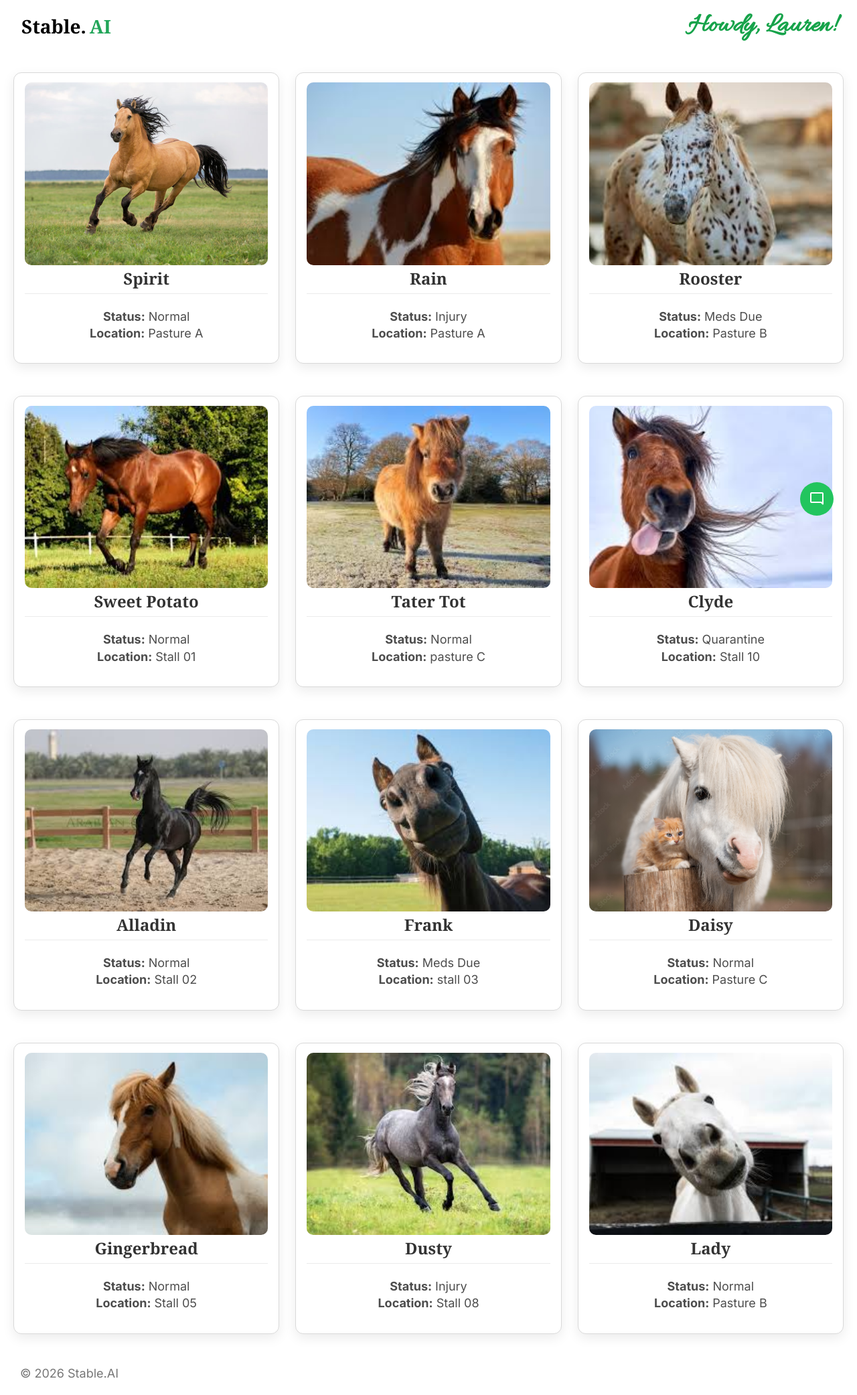
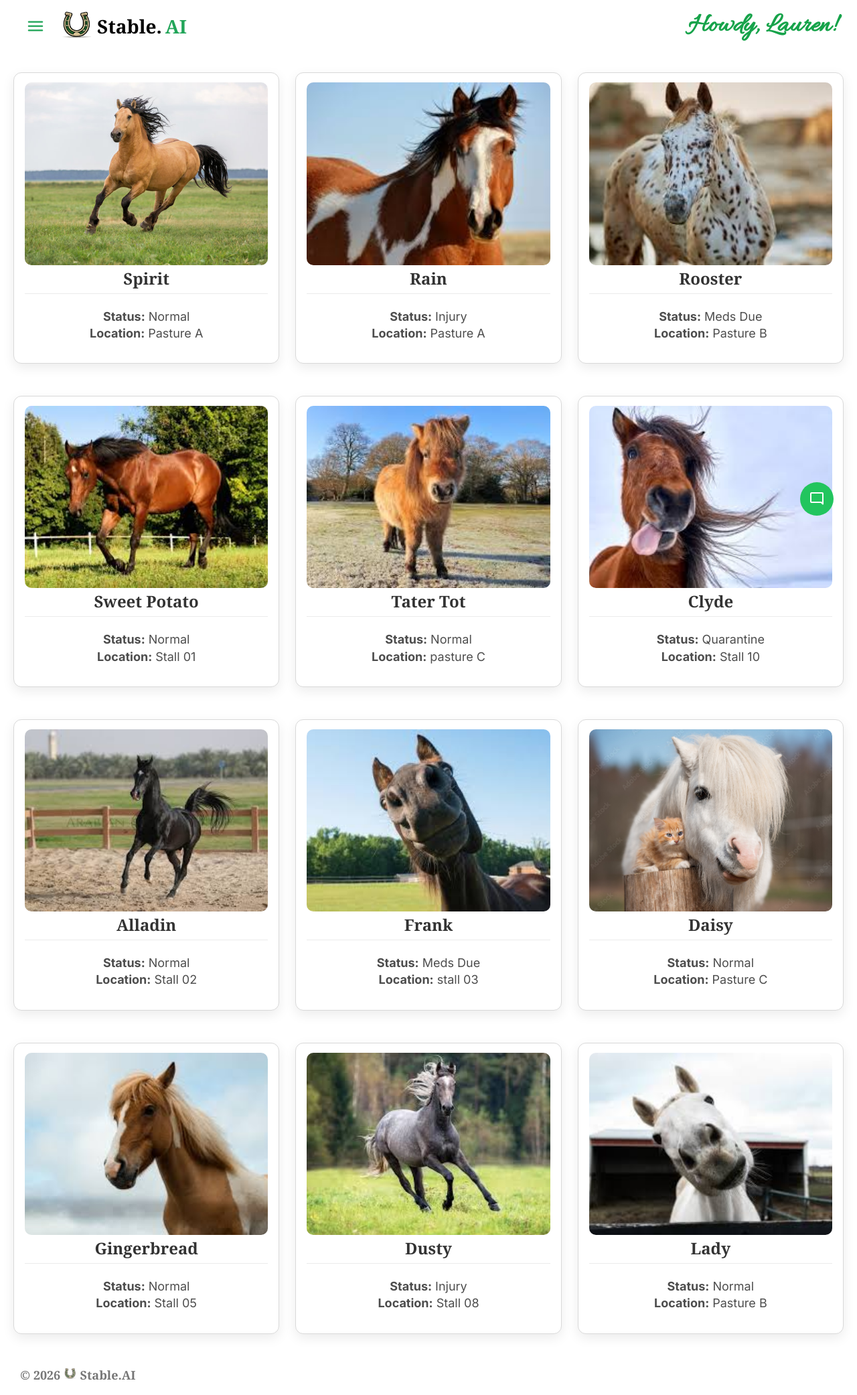
Before and after one commit to LadyLoBentley/Stable.AI, a React (Vite) app in the folder frontend/: page / in a window 1280 px wide. Shown: the whole page at 67% size. Built offline with nearby package versions, Linux system fonts and the light colour scheme.

Commit message:
updated header and footer

```diff
--- a/frontend/src/components/Footer.jsx
+++ b/frontend/src/components/Footer.jsx
@@ -2,7 +2,13 @@
 function Footer() {
     return(
         <footer className="footer">
-            <p>&copy; {new Date().getFullYear()} Stable.AI</p>
+             <div className="footer-logo">
+                <p>
+                    &copy; {new Date().getFullYear()} <span className="footerLogoIcon">
+                         <img src="/stableai-icon.png" />
+                    </span> Stable.AI
+                </p>
+            </div>
         </footer>
     );
 }
--- a/frontend/src/components/Header.jsx
+++ b/frontend/src/components/Header.jsx
@@ -4,8 +4,21 @@ function Header(props){
 
     return(
         <header className="header">
-            <div class="logo">
-            Stable.<span>AI</span>
+            <div className="headerLeft">
+                <button
+                    className='menuToggle'
+                    onClick={props.toggleNav}
+                    aria-label="Toggle navigation"
+                >
+                    <span className="material-symbols-rounded">menu</span>
+                </button>
+
+                <div className="logo">
+                    <span className="logoIcon">
+                        <img src="/stableai-icon.png" />
+                    </span>
+                    Stable.<span>AI</span>
+                </div>
             </div>
             <UserGreeting isLoggedIn={true} name={props.user}/>
         </header>
```
